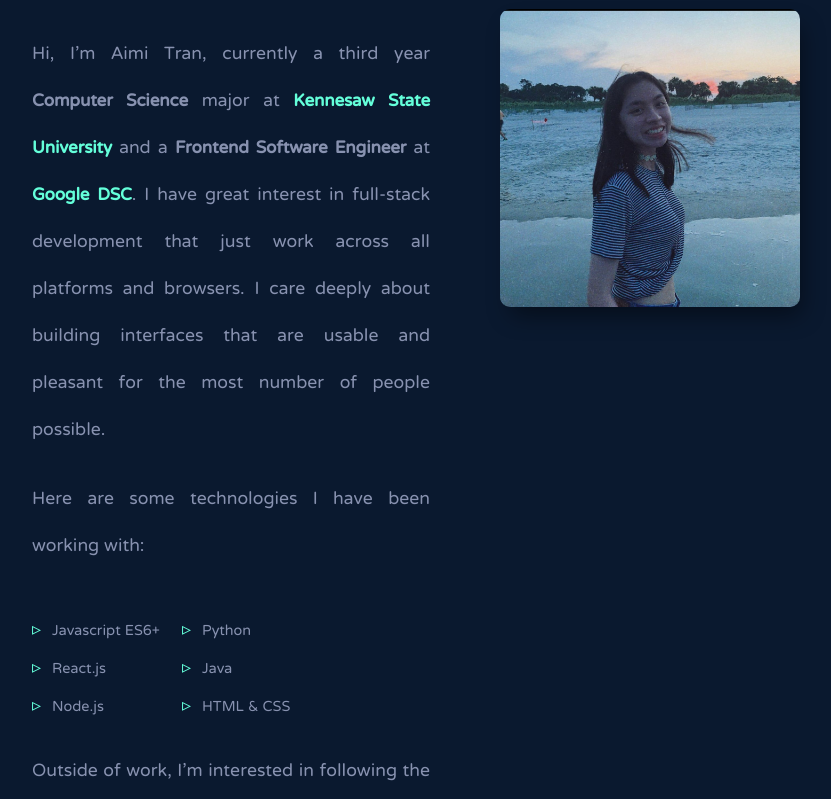
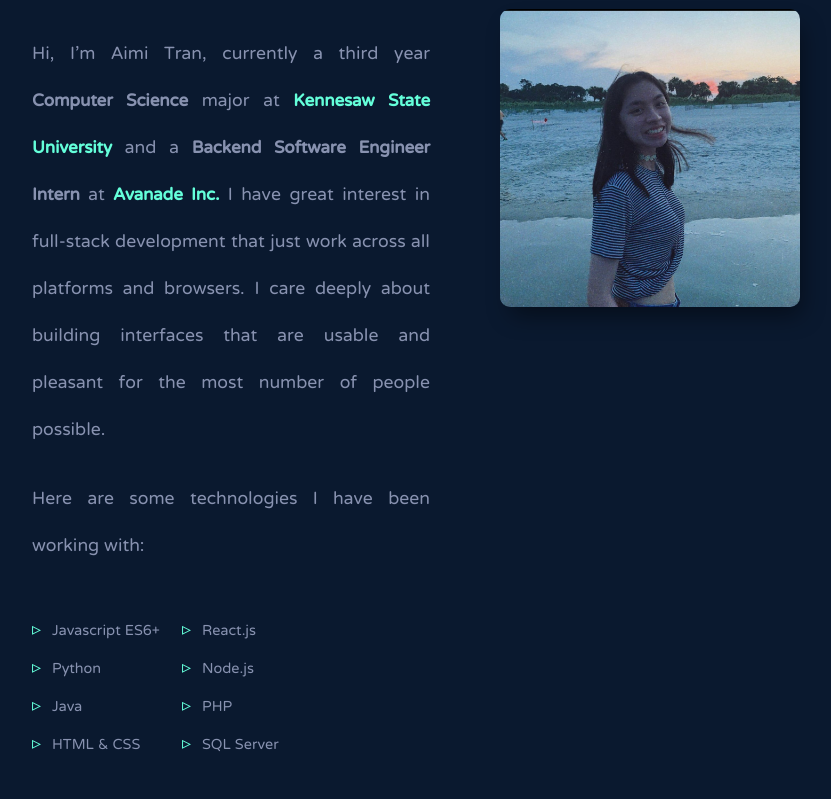
Before and after one commit to aimiisme/ImAimi, a React (Create React App) app: page / in a window 1280 px wide. Shown: the part 1160-1959 px from the top of the page, without its empty margins (160-991 px from the left). Built offline with nearby package versions, Linux system fonts and the light colour scheme.

Commit message:
Updated About Contents

```diff
--- a/src/components/About.js
+++ b/src/components/About.js
@@ -25,11 +25,11 @@ class About extends React.Component {
           {" "}
           Kennesaw State University
         </a>{" "}
-        and a <b>Frontend Software Engineer</b> at{" "}
+        and a <b>Backend Software Engineer Intern</b> at{" "}
         <a target="_blank" href="https://developers.google.com/community/gdsc">
-          Google DSC
+          Avanade Inc.{" "}
         </a>
-        . I have great interest in full-stack development that just work across
+        I have great interest in full-stack development that just work across
         all platforms and browsers. I care deeply about building interfaces that
         are usable and pleasant for the most number of people possible.
       </p>
@@ -45,11 +45,13 @@ class About extends React.Component {
 
     const tech_stack = [
       "Javascript ES6+",
+      "React.js",
       "Python",
-      "React.js",
+      "Node.js",
       "Java",
-      "Node.js",
+      "PHP",
       "HTML & CSS",
+      "SQL Server",
     ];
 
     const tech_items = tech_stack.map((stack) => <li>{stack}</li>);
```
